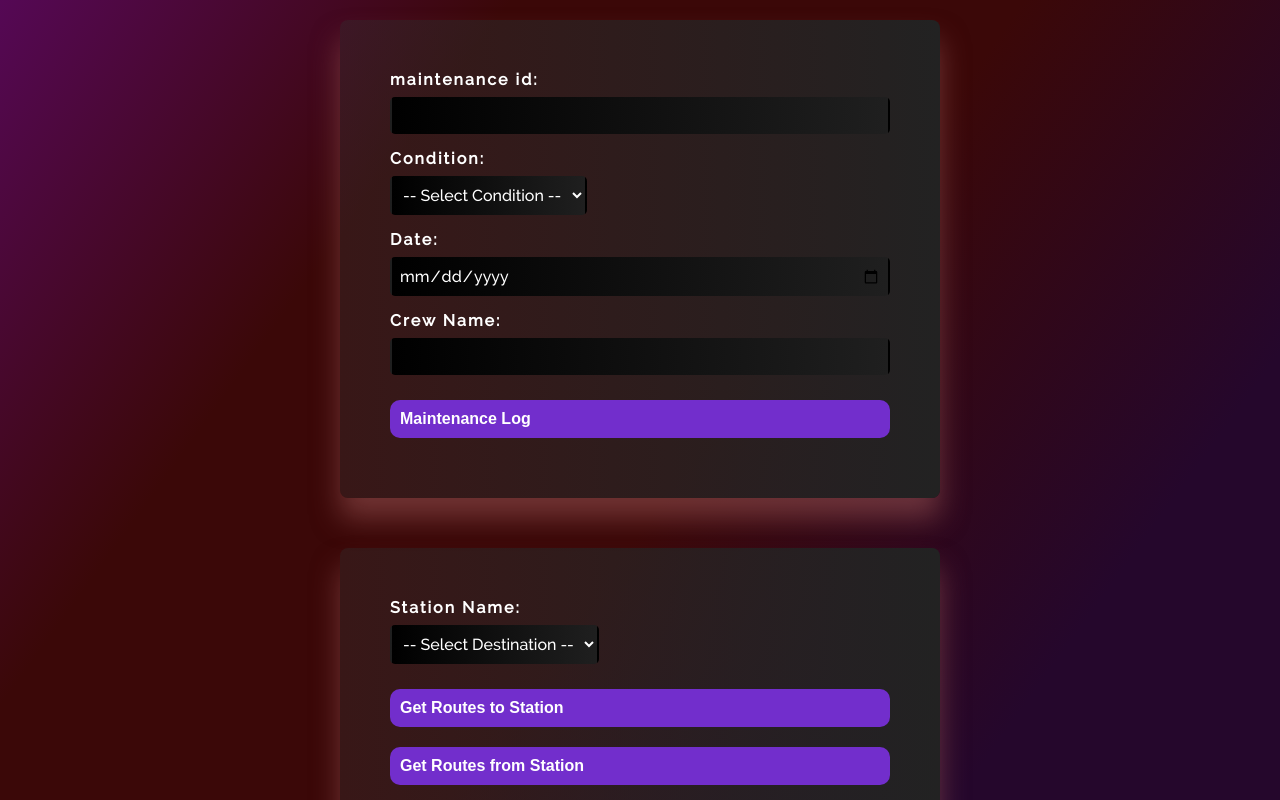
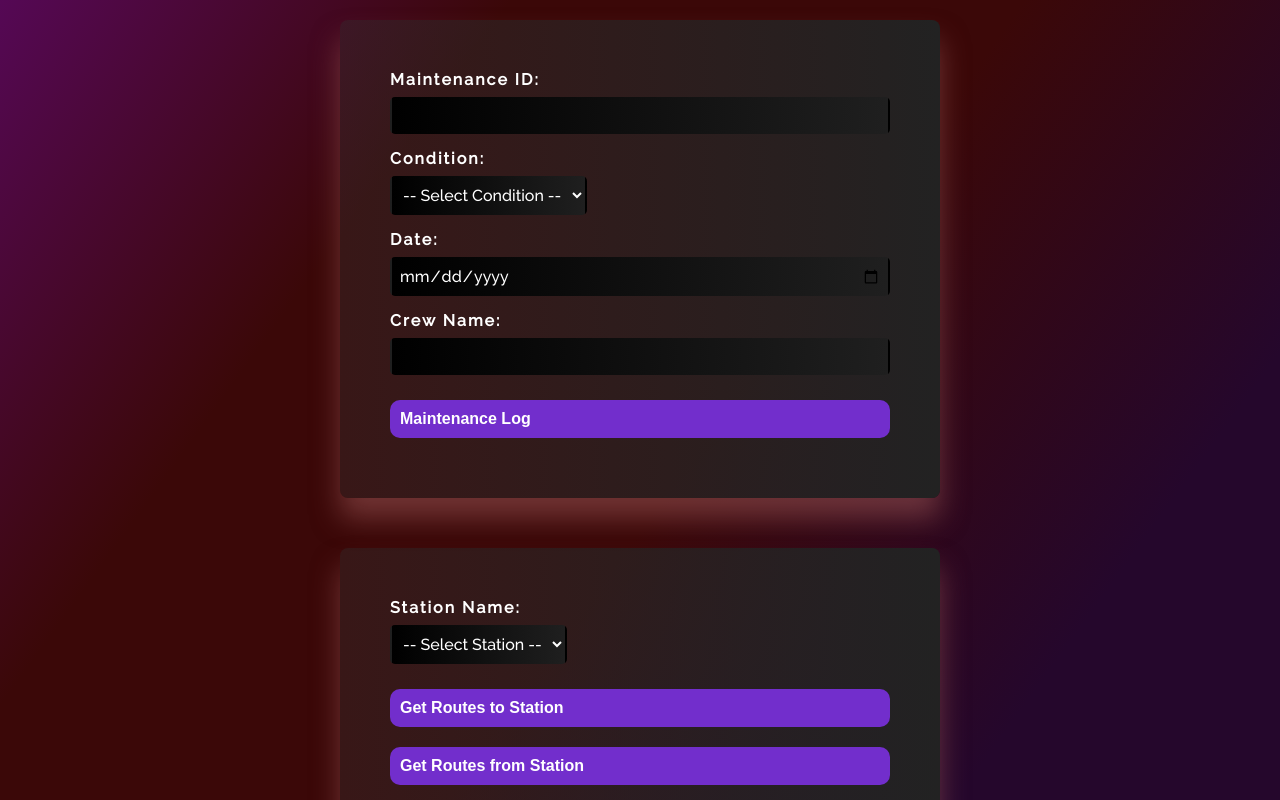
Before and after one commit to waleedlugod/tirian-trians, a website: page frontend/index.html in a window 1280 px wide. Shown: the top 800 px of the page. Drawn offline with Linux system fonts and the light colour scheme.

Commit message:
fixed capitalizations and words

```diff
--- a/frontend/index.html
+++ b/frontend/index.html
@@ -8,7 +8,7 @@
   </head>
   <body>
     <form id="maintenance-log-filter" method="" action="/api/logs">
-      <label for="maintenance_id">maintenance id:</label>
+      <label for="maintenance_id">Maintenance ID:</label>
       <input
         type="number"
         min="0"
@@ -39,7 +39,7 @@
     <form id="station-route-filter" method="" action="/api/stations">
       <label for="station_name">Station Name:</label>
       <select id="station_name" name="station_name">
-        <option value="">-- Select Destination --</option>
+        <option value="">-- Select Station --</option>
         <option value="1">Beaver's Dam</option>
         <option value="2">Allies' Enclave</option>
         <option value="3">The Wardrobe</option>
```
